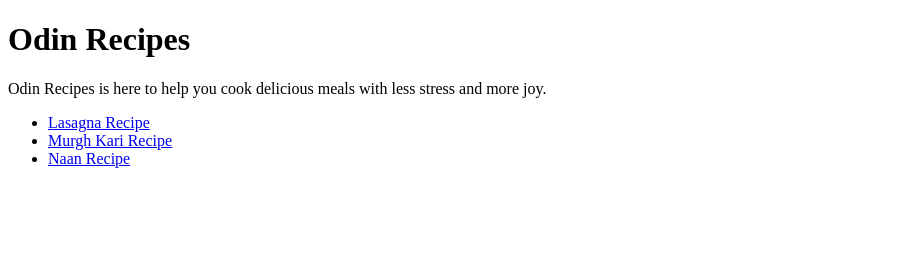
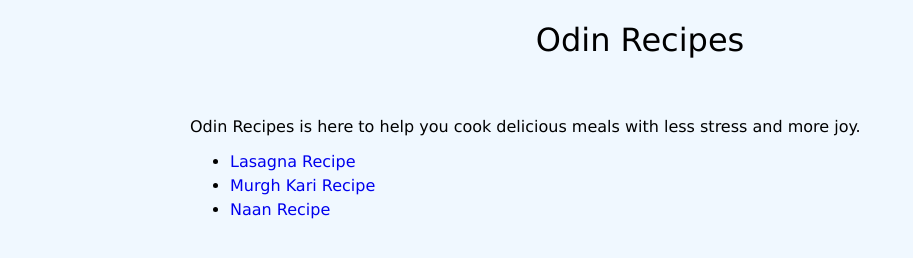
Before and after one commit to bhavin-rb/odin-recipes, a plain HTML site: page index.html in a window 1280 px wide. Shown: the whole page, without its empty margins (0-913 px from the left). Drawn offline with Linux system fonts and the light colour scheme.

Commit message:
Edit classes and styles

```diff
--- a/index.html
+++ b/index.html
@@ -3,16 +3,22 @@
     <head>
         <title>Odin Recipes</title>
         <meta charset="UTF-8">
+        <link rel="stylesheet" href="./css/style.css">
     </head>
     <body>
-        <h1>Odin Recipes</h1>
 
+        <div class="container">
+            <h1 class="main-heading">Odin Recipes</h1>
+            <div class="description">
                 <p>Odin Recipes is here to help you cook delicious meals with less stress and more joy.</p>
-
+            </div>
+            <div class="pages">
                 <ul>
                 <li><a href="./recipes/lasagna.html">Lasagna Recipe</a></li>
                 <li><a href="./recipes/murgh.html">Murgh Kari Recipe</a></li>
                 <li><a href="./recipes/naan.html">Naan Recipe</a></li>
                 </ul>
+            </div>
+        </div>
     </body>
 </html>
```
Lines whose indentation alone changed are shown as unchanged.
